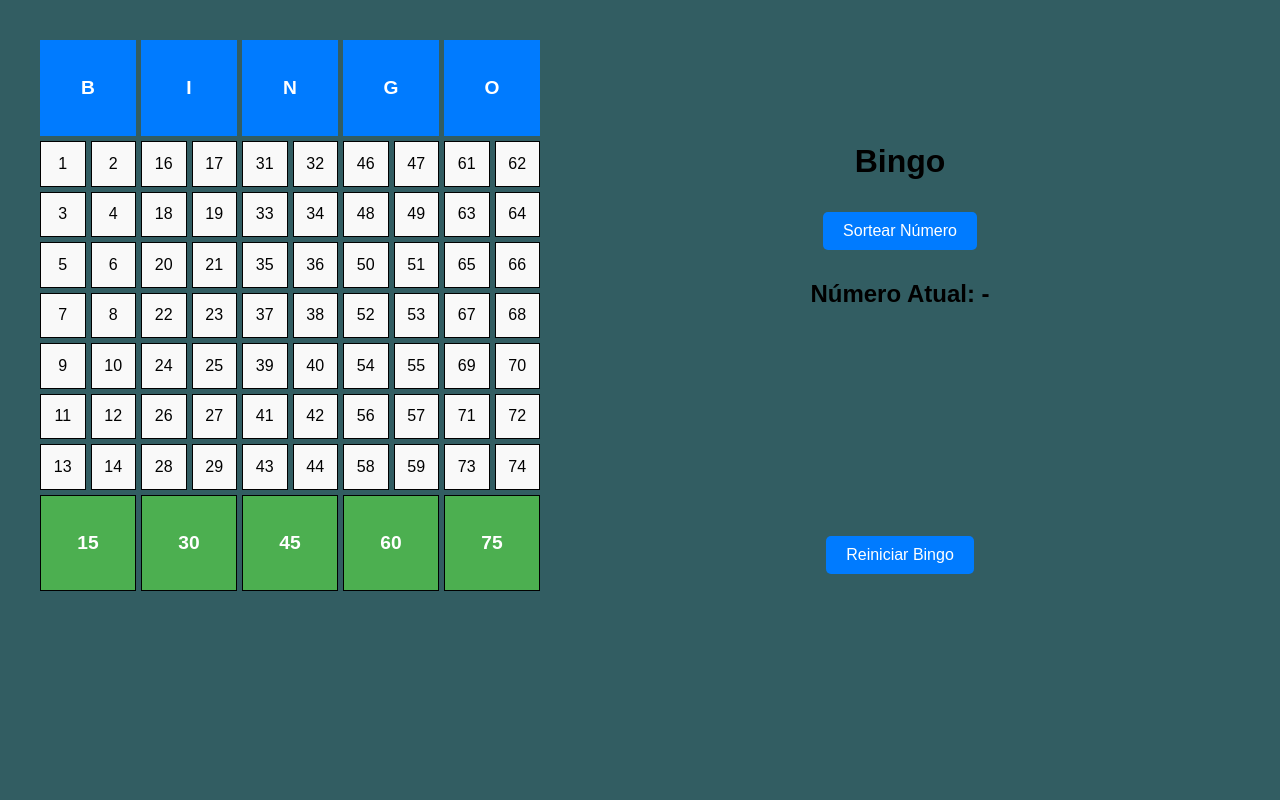
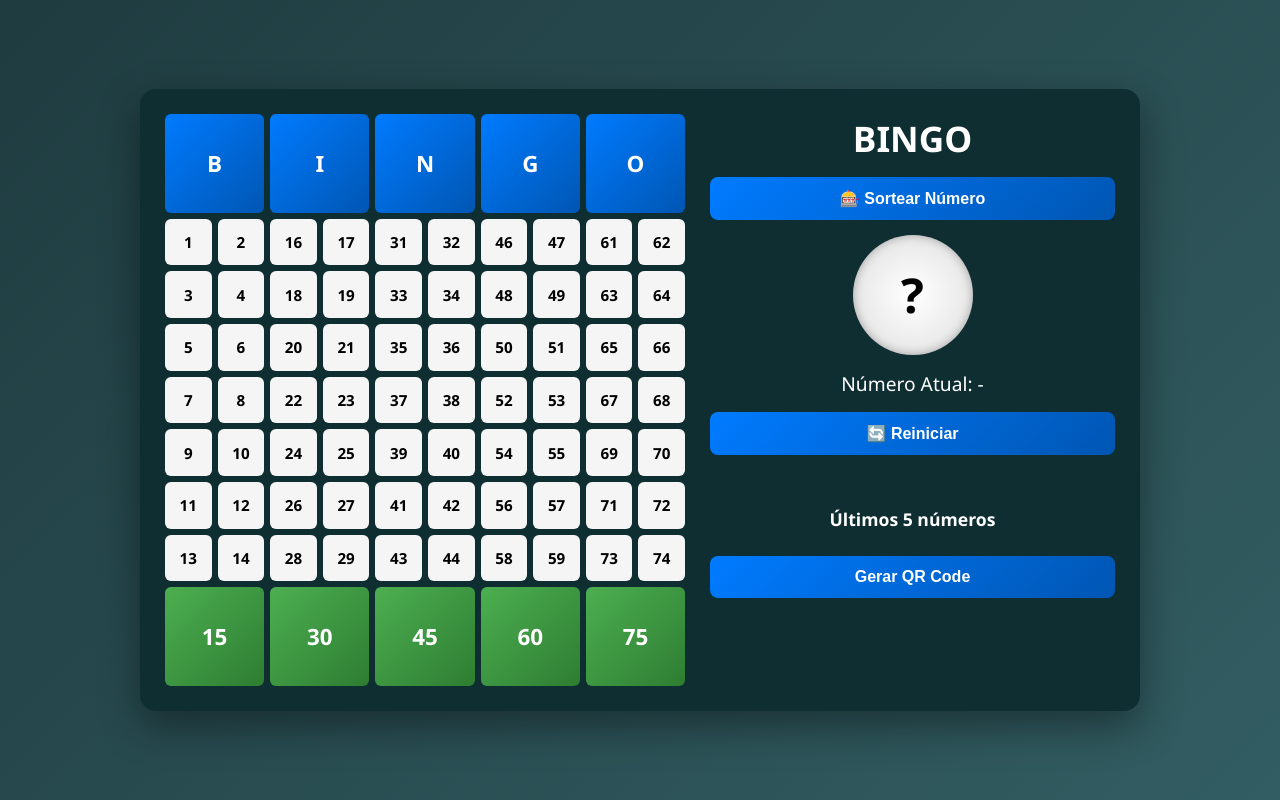
Before and after one commit to TavinScapi/BINGO, a plain HTML site: page index.html in a window 1280 px wide. Drawn offline with Linux system fonts and the light colour scheme.

Commit message:
novo2025

```diff
--- a/index.html
+++ b/index.html
@@ -1,241 +1,367 @@
 <!DOCTYPE html>
-<html lang="en">
+<html lang="pt-BR">
 
 <head>
 <meta charset="UTF-8">
+<title>Bingo</title>
+<script src="https://cdn.jsdelivr.net/npm/qrcodejs/qrcode.min.js"></script>
 <meta name="viewport" content="width=device-width, initial-scale=1.0">
-    <title>Roleta de Bingo</title>
+
 <style>
+* {
+    box-sizing: border-box;
+}
+
 body {
-            font-family: Arial, sans-serif;
-            padding: 20px;
     margin: 0;
-            background-color: #325d62;
+    min-height: 100vh;
+    font-family: 'Segoe UI', Arial, sans-serif;
+    background: linear-gradient(135deg, #1f3c40, #325d62);
+    display: flex;
+    align-items: center;
+    justify-content: center;
+    color: #fff;
 }
 
 .container {
+    background: #0f2e32;
+    padding: 25px;
+    border-radius: 16px;
     display: flex;
-            justify-content: space-between;
-            align-items: flex-start;
-            margin: 20px;
-            gap: 20px;
+    gap: 25px;
+    box-shadow: 0 15px 40px rgba(0, 0, 0, 0.4);
+    flex-wrap: wrap;
+    max-width: 1000px;
+    width: 100%;
 }
 
+/* TABULEIRO */
 .bingo-board {
     flex: 2;
     display: grid;
     grid-template-columns: repeat(10, 1fr);
-            gap: 5px;
-            max-width: 500px;
-            margin: 0;
+    gap: 6px;
+    max-width: 520px;
 }
 
+.bingo-cell {
+    background: #f5f5f5;
+    color: #000;
+    border-radius: 6px;
+    font-weight: bold;
+    display: flex;
+    align-items: center;
+    justify-content: center;
+    aspect-ratio: 1;
+    font-size: 0.95rem;
+    transition: all 0.2s ease;
+}
+
+/* CABEÇALHO BINGO */
+.bingo-cell.header {
+    grid-column: span 2;
+    background: linear-gradient(135deg, #007bff, #0056b3);
+    color: #fff;
+    font-size: 1.4rem;
+}
+
+/* RODAPÉ 15 / 30 / 45 / 60 / 75 */
+.bingo-cell.footer {
+    grid-column: span 2;
+    background: linear-gradient(135deg, #4caf50, #2e7d32);
+    color: #fff;
+    font-size: 1.4rem;
+}
+
+/* MARCADO */
+.bingo-cell.marked {
+    background: #ffd700;
+    box-shadow: inset 0 0 0 3px #c9a800;
+}
+
+/* CONTROLES */
 .controls {
     flex: 1;
+    min-width: 240px;
     display: flex;
     flex-direction: column;
     align-items: center;
-            gap: 10px;
+    text-align: center;
+    gap: 15px;
+}
+
+.controls h1 {
+    margin: 0;
+    font-size: 2.2rem;
+}
+
+button {
+    padding: 12px 22px;
+    font-size: 1rem;
+    font-weight: bold;
+    border-radius: 8px;
+    border: none;
+    cursor: pointer;
+    background: linear-gradient(135deg, #007bff, #0056b3);
+    color: #fff;
+    transition: all 0.2s ease;
+    width: 100%;
+}
+
+button:hover:not(:disabled) {
+    transform: scale(1.05);
+}
+
+button:disabled {
+    opacity: 0.5;
+    cursor: not-allowed;
+}
+
+.current {
+    font-size: 1.2rem;
+}
+
+/* BOLA DO NÚMERO */
+.number-roll {
+    height: 120px;
+    width: 120px;
+    border-radius: 50%;
+    background: radial-gradient(circle, #fff, #ddd);
+    color: #000;
+    display: flex;
+    align-items: center;
+    justify-content: center;
+    font-size: 3rem;
+    font-weight: bold;
+    box-shadow: inset 0 0 10px rgba(0,0,0,0.3);
+    transition: transform 0.2s ease;
+}
+
+.number-roll.active {
+    animation: pulse 0.3s infinite alternate;
+}
+
+@keyframes pulse {
+    from { transform: scale(1); }
+    to { transform: scale(1.08); }
+}
+
+.historico {
+    margin-top: 20px;
     text-align: center;
 }
 
-        .bingo-cell {
-            aspect-ratio: 1 / 1;
-            display: flex;
-            align-items: center;
-            justify-content: center;
-            border: 1px solid #000;
-            font-size: 1rem;
-            background-color: #f9f9f9;
+.historico h3 {
+    margin-bottom: 10px;
+    font-size: 1.1rem;
 }
 
-        .bingo-cell.header {
-            font-weight: bold;
-            font-size: 1.2rem;
-            background-color: #007bff;
-            color: white;
-            border: none;
-            grid-column: span 2;
+.historico-lista {
+    display: flex;
+    justify-content: center;
+    gap: 10px;
+    flex-wrap: wrap;
 }
 
-        .bingo-cell.last-number {
-            font-weight: bold;
-            font-size: 1.2rem;
-            background-color: #4caf50;
-            color: white;
-            grid-column: span 2;
+.historico-item {
+    background: #222;
+    border: 2px solid #444;
+    border-radius: 8px;
+    padding: 8px 12px;
+    font-size: 16px;
+    color: #fff;
 }
 
-        .bingo-cell.marked {
-            background-color: #ffd700;
-            color: black;
+#qrcode {
+    margin-top: 20px;
 }
 
-        button {
-            padding: 10px 20px;
-            font-size: 1rem;
-            border: none;
-            background-color: #007bff;
-            color: white;
-            cursor: pointer;
-            border-radius: 5px;
+@media (max-width: 768px) {
+    .container {
+        justify-content: center;
     }
-
-        button:hover {
-            background-color: #0056b3;
-        }
-
-        .number-roll {
-            font-size: 5.0rem;
-            font-weight: bold;
-            margin: 20px 0;
-            height: 30px;
 }
 </style>
 </head>
 
 <body>
+
 <div class="container">
-        <!-- Tabuleiro -->
+
     <div class="bingo-board" id="bingo-board"></div>
 
-        <!-- Controles da Roleta -->
     <div class="controls">
-            <br><br><br><br>
-            <h1>Bingo</h1>
-            <button id="generate-number">Sortear Número</button>
-            <h2 id="current-number">Número Atual: -</h2>
-            <div class="number-roll" id="number-roll"></div>
-            <br><br><br><br><br><br>
-            <button id="reset-board">Reiniciar Bingo</button>
+        <h1>BINGO</h1>
+
+        <button id="draw">🎰 Sortear Número</button>
+
+        <div class="number-roll" id="roll">?</div>
+
+        <div class="current" id="current">Número Atual: -</div>
+
+        <button id="reset">🔄 Reiniciar</button>
+
+        <div class="historico">
+            <h3>Últimos 5 números</h3>
+            <div class="historico-lista" id="historico"></div>
         </div>
+
+        <button onclick="gerarQRCode()">Gerar QR Code</button>
+
+        <div id="qrcode"></div>
+    </div>
+
 </div>
 
 <script>
+const board = document.getElementById('bingo-board');
+const rollDisplay = document.getElementById('roll');
+const currentDisplay = document.getElementById('current');
+const drawBtn = document.getElementById('draw');
+
 const totalNumbers = 75;
-        const drawnNumbers = new Set();
-        const board = document.getElementById('bingo-board');
-        const currentNumberDisplay = document.getElementById('current-number');
-        const numberRollDisplay = document.getElementById('number-roll');
+const drawn = new Set();
 let rolling = false;
+const historico = [];
 
 function initializeBoard() {
+    board.innerHTML = '';
+
     const columns = {
-                B: { range: [1, 15] },
-                I: { range: [16, 30] },
-                N: { range: [31, 45] },
-                G: { range: [46, 60] },
-                O: { range: [61, 75] },
+        B: [1, 15],
+        I: [16, 30],
+        N: [31, 45],
+        G: [46, 60],
+        O: [61, 75]
     };
 
-            for (const column in columns) {
-                const header = document.createElement('div');
-                header.className = 'bingo-cell header';
-                header.textContent = column;
-                board.appendChild(header);
+    /* CABEÇALHO */
+    for (const col in columns) {
+        const h = document.createElement('div');
+        h.className = 'bingo-cell header';
+        h.textContent = col;
+        board.appendChild(h);
     }
 
-            for (let i = 0; i < 7; i++) {
-                for (const column in columns) {
-                    const [start, end] = columns[column].range;
-                    const firstNumber = start + i * 2;
-                    const secondNumber = firstNumber + 1;
+    /* NÚMEROS NORMAIS */
+    for (let row = 0; row < 7; row++) {
+        for (const col in columns) {
+            const [start, end] = columns[col];
+            const n1 = start + row * 2;
+            const n2 = n1 + 1;
 
-                    if (firstNumber <= end) {
-                        const cell1 = document.createElement('div');
-                        cell1.className = 'bingo-cell';
-                        cell1.textContent = firstNumber;
-                        cell1.id = `cell-${firstNumber}`;
-                        board.appendChild(cell1);
-                    }
-
-                    if (secondNumber <= end) {
-                        const cell2 = document.createElement('div');
-                        cell2.className = 'bingo-cell';
-                        cell2.textContent = secondNumber;
-                        cell2.id = `cell-${secondNumber}`;
-                        board.appendChild(cell2);
-                    }
+            if (n1 < end) createCell(n1);
+            if (n2 < end) createCell(n2);
         }
     }
 
-            for (const column in columns) {
-                const [start, end] = columns[column].range;
-                const lastCell = document.createElement('div');
-                lastCell.className = 'bingo-cell last-number';
-                lastCell.textContent = end;
-                lastCell.id = `cell-${end}`;
-                board.appendChild(lastCell);
+    /* RODAPÉ GRANDE */
+    for (const col in columns) {
+        const end = columns[col][1];
+        const f = document.createElement('div');
+        f.className = 'bingo-cell footer';
+        f.textContent = end;
+        f.id = `cell-${end}`;
+        board.appendChild(f);
     }
 }
 
-        function generateNumber() {
-            if (rolling) return; // Impede que a rolagem seja iniciada novamente
+function createCell(number) {
+    const cell = document.createElement('div');
+    cell.className = 'bingo-cell';
+    cell.textContent = number;
+    cell.id = `cell-${number}`;
+    board.appendChild(cell);
+}
 
-            if (drawnNumbers.size >= totalNumbers) {
-                alert('Todos os números já foram sorteados!');
-                return;
-            }
+function drawNumber() {
+    if (rolling || drawn.size === totalNumbers) return;
+
+    rolling = true;
+    drawBtn.disabled = true;
+    rollDisplay.classList.add('active');
 
     let number;
     do {
         number = Math.floor(Math.random() * totalNumbers) + 1;
-            } while (drawnNumbers.has(number));
+    } while (drawn.has(number));
 
-            animateRoll(number); // Chama a animação
+    animate(number);
 }
 
-        function animateRoll(finalNumber) {
-            rolling = true;
+function animate(finalNumber) {
     let count = 0;
-            let interval = 50; // Intervalo inicial entre as trocas de número
 
-            function roll() {
-                // Gera um número aleatório não sorteado
-                const remainingNumbers = Array.from({ length: totalNumbers }, (_, i) => i + 1).filter(n => !drawnNumbers.has(n));
-                const randomNum = remainingNumbers[Math.floor(Math.random() * remainingNumbers.length)];
-                numberRollDisplay.textContent = randomNum; // Exibe o número no elemento de rotação
+    function spin() {
+        rollDisplay.textContent = Math.floor(Math.random() * totalNumbers) + 1;
+        count++;
 
-                count++;
-                if (count > 20) { // Para a rotação após 20 iterações
-                    finalizeNumber(finalNumber);
+        if (count > 20) {
+            finalize(finalNumber);
         } else {
-                    interval += 10; // Aumenta o intervalo para desacelerar a rotação
-                    setTimeout(roll, interval);
+            setTimeout(spin, 60 + count * 8);
         }
     }
 
-            roll();
+    spin();
 }
 
-        function finalizeNumber(number) {
-            drawnNumbers.add(number);
-            markNumber(number);
-            currentNumberDisplay.textContent = `Número Atual: ${number}`;
-            numberRollDisplay.textContent = number; // Exibe o número final
+function finalize(number) {
+    drawn.add(number);
+    rollDisplay.textContent = number;
+    currentDisplay.textContent = `Número Atual: ${number}`;
+
+    const cell = document.getElementById(`cell-${number}`);
+    if (cell) cell.classList.add('marked');
+
+    historico.unshift(number);
+    if (historico.length > 5) historico.pop();
+    atualizarHistorico();
+
+    rollDisplay.classList.remove('active');
+    drawBtn.disabled = false;
     rolling = false;
 }
 
+function atualizarHistorico() {
+    const container = document.getElementById('historico');
+    container.innerHTML = '';
 
-        function markNumber(number) {
-            const cell = document.getElementById(`cell-${number}`);
-            if (cell) {
-                cell.classList.add('marked');
-            }
+    historico.forEach(item => {
+        const div = document.createElement('div');
+        div.className = 'historico-item';
+        div.textContent = item;
+        container.appendChild(div);
+    });
 }
 
+function gerarQRCode() {
+    document.getElementById("qrcode").innerHTML = "";
 
+    const id = Math.random().toString(36).substring(2, 10);
 
-        document.getElementById('generate-number').addEventListener('click', generateNumber);
-        document.getElementById('reset-board').addEventListener('click', () => {
-            drawnNumbers.clear();
-            Array.from(document.querySelectorAll('.bingo-cell.marked')).forEach(cell => cell.classList.remove('marked'));
-            currentNumberDisplay.textContent = 'Número Atual: -';
-            numberRollDisplay.textContent = '';
+    const url = `${location.origin}/index.html?id=${id}`;
+
+    new QRCode(document.getElementById("qrcode"), {
+        text: url,
+        width: 200,
+        height: 200
+    });
+}
+
+document.getElementById('draw').addEventListener('click', drawNumber);
+
+document.getElementById('reset').addEventListener('click', () => {
+    drawn.clear();
+    document.querySelectorAll('.marked').forEach(c => c.classList.remove('marked'));
+    rollDisplay.textContent = '?';
+    currentDisplay.textContent = 'Número Atual: -';
+    historico.length = 0;
+    atualizarHistorico();
 });
 
 initializeBoard();
 </script>
+
 </body>
-
 </html>
```
Also changed, not shown: cartela.html (added, +128 -0 lines). Lines whose indentation alone changed are shown as unchanged.
